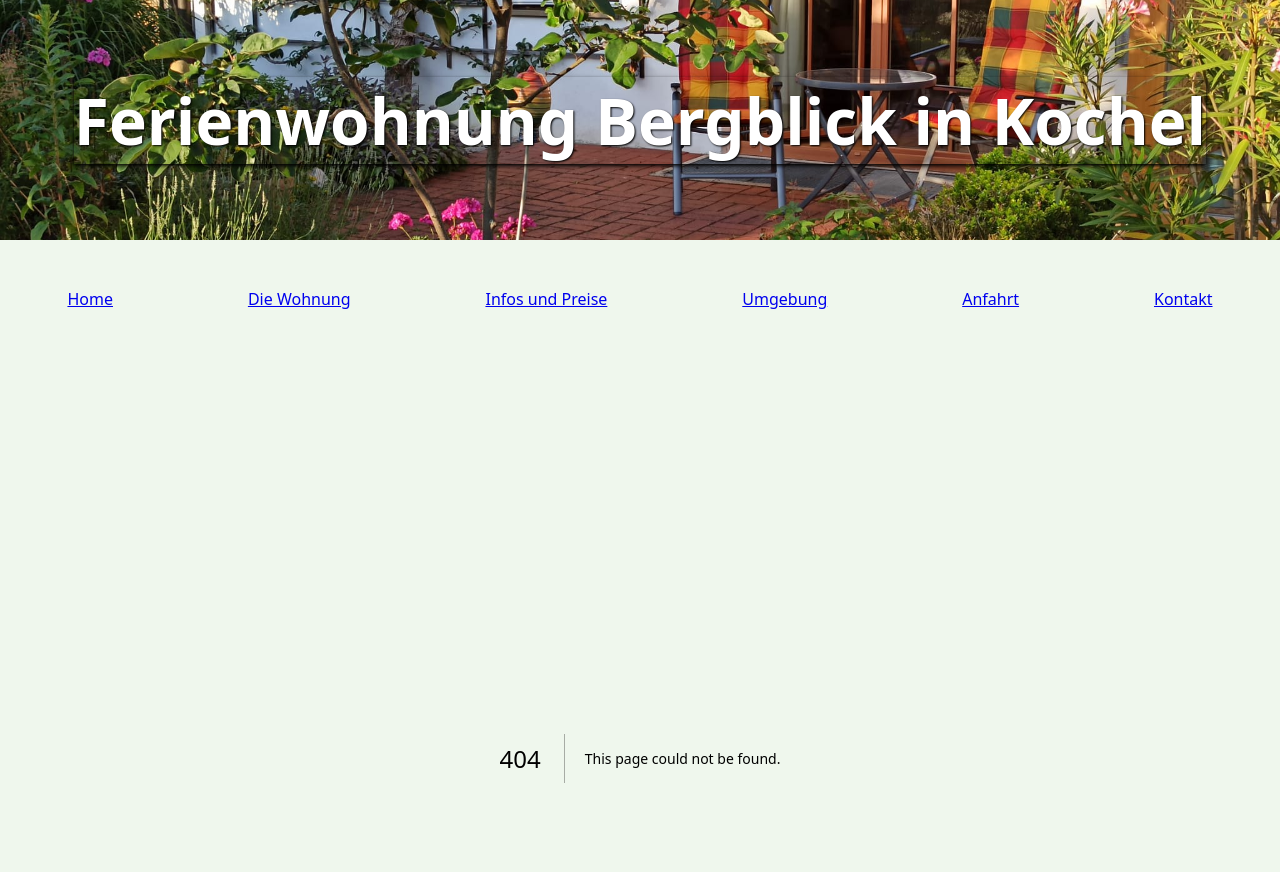
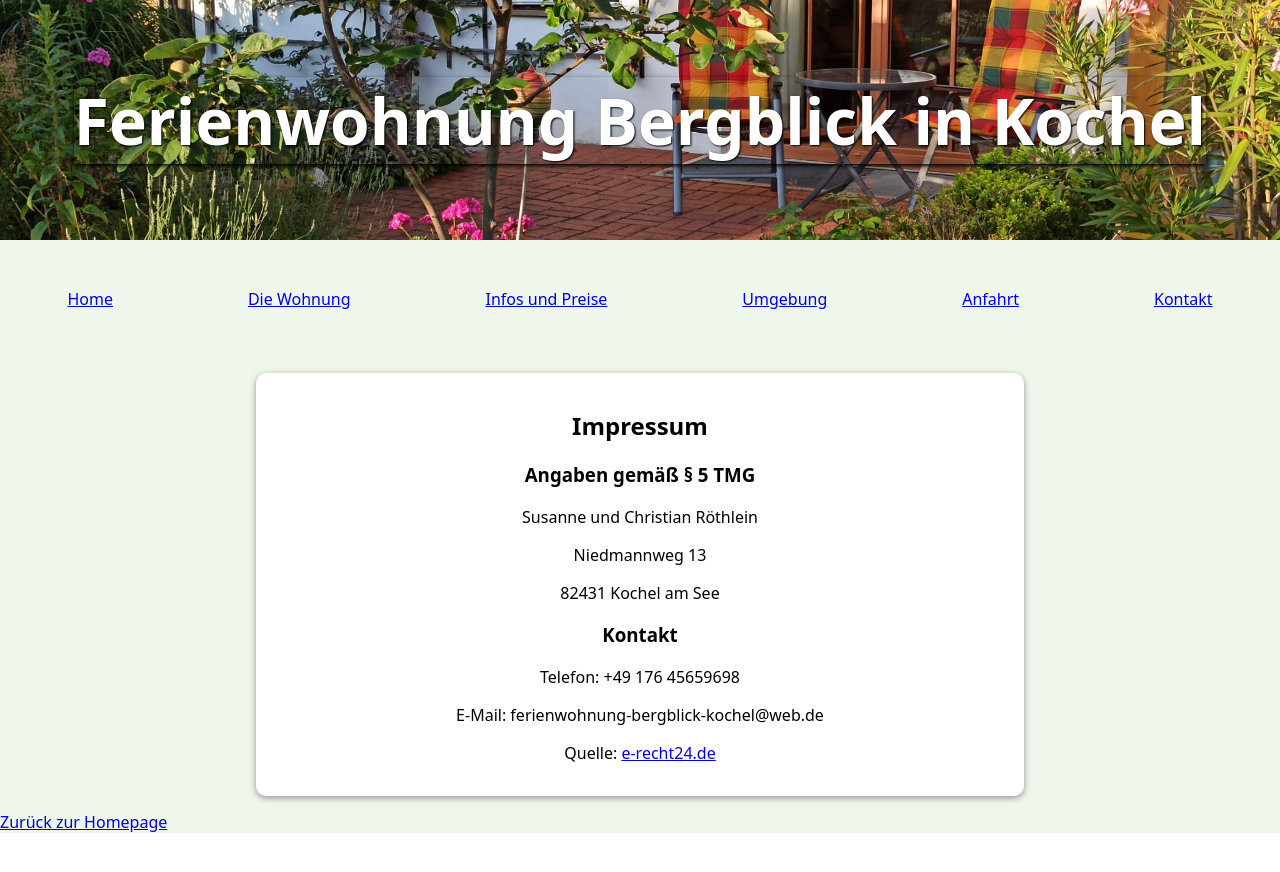
Before and after one commit to aaaleeenaaa/ferienwohnung-bergblick, a Next.js app: page /legaldisclosure in a window 1280 px wide. Before the commit this address had no page. Shown: the top 872 px of the page. After the commit the page ends 833 px from the top, so only its background shows below. Built offline with nearby package versions, Linux system fonts and the light colour scheme.

Commit message:
add legal disclosure

```diff
--- /dev/null
+++ b/components/Layout/Footer.js
@@ -0,0 +1,25 @@
+import Link from "next/link";
+import styled from "styled-components";
+import { useRouter } from "next/router";
+
+const StyledFooter = styled.footer`
+  background-color: #eff7ed;
+  margin: 0;
+  padding: 0;
+`;
+
+export default function Footer() {
+  const router = useRouter();
+
+  const isLegalDisclosurePage = router.pathname === "/legaldisclosure";
+
+  return (
+    <StyledFooter>
+      {isLegalDisclosurePage ? (
+        <Link href="/">Zurück zur Homepage</Link>
+      ) : (
+        <Link href="/legaldisclosure">Impressum</Link>
+      )}
+    </StyledFooter>
+  );
+}
--- a/components/Layout/Layout.js
+++ b/components/Layout/Layout.js
@@ -1,6 +1,7 @@
 import Menu from "./Menu.js";
 import styled from "styled-components";
 import Header from "./Header.js";
+import Footer from "./Footer.js";
 
 const StyledMain = styled.main`
   display: flex;
@@ -9,6 +10,7 @@ const StyledMain = styled.main`
   flex-wrap: wrap;
   flex-direction: column;
   background-color: #eff7ed;
+  min-height: 55vh;
 `;
 
 export default function Layout({ children }) {
@@ -17,8 +19,7 @@ export default function Layout({ children }) {
       <Header />
       <Menu />
       <StyledMain>{children}</StyledMain>
+      <Footer />
     </>
   );
 }
-
-// #dff7f4
--- a/components/StyledCardElement.js
+++ b/components/StyledCardElement.js
@@ -1,18 +1,13 @@
 import styled from "styled-components";
 
 const StyledCardElement = styled.article`
-  margin: 15px 0px;
   text-align: center;
   border-radius: 10px;
   box-shadow: 0 2px 6px rgba(0, 0, 0, 0.4);
   width: ${(props) => props.width || "60%"};
-  display: ${(props) => props.display || "null"};
-  flex-direction: ${(props) => props.flexDirection || "column"};
-  padding: ${(props) => props.padding || "1em"};
-  position: relative;
-  background: ${(props) =>
-    props.backgroundImage ? `url(${props.backgroundImage})` : "white"};
-  background-size: cover;
+  padding: 1em;
+  background: white;
+  margin: 15px;
 `;
 
 export { StyledCardElement };
--- /dev/null
+++ b/pages/legaldisclosure.js
@@ -0,0 +1,23 @@
+import Link from "next/link";
+import { StyledCardElement } from "@/components/StyledCardElement";
+
+export default function LegalDisclosure() {
+  return (
+    <StyledCardElement>
+      <h2>Impressum</h2>
+
+      <h3>Angaben gem&auml;&szlig; &sect; 5 TMG</h3>
+      <p>Susanne und Christian R&ouml;thlein </p>
+      <p>Niedmannweg 13</p>
+      <p>82431 Kochel am See</p>
+
+      <h3>Kontakt</h3>
+      <p>Telefon: +49 176 45659698 </p>
+      <p>E-Mail: ferienwohnung-bergblick-kochel@web.de</p>
+
+      <p>
+        Quelle: <Link href="https://www.e-recht24.de">e-recht24.de</Link>
+      </p>
+    </StyledCardElement>
+  );
+}
```
